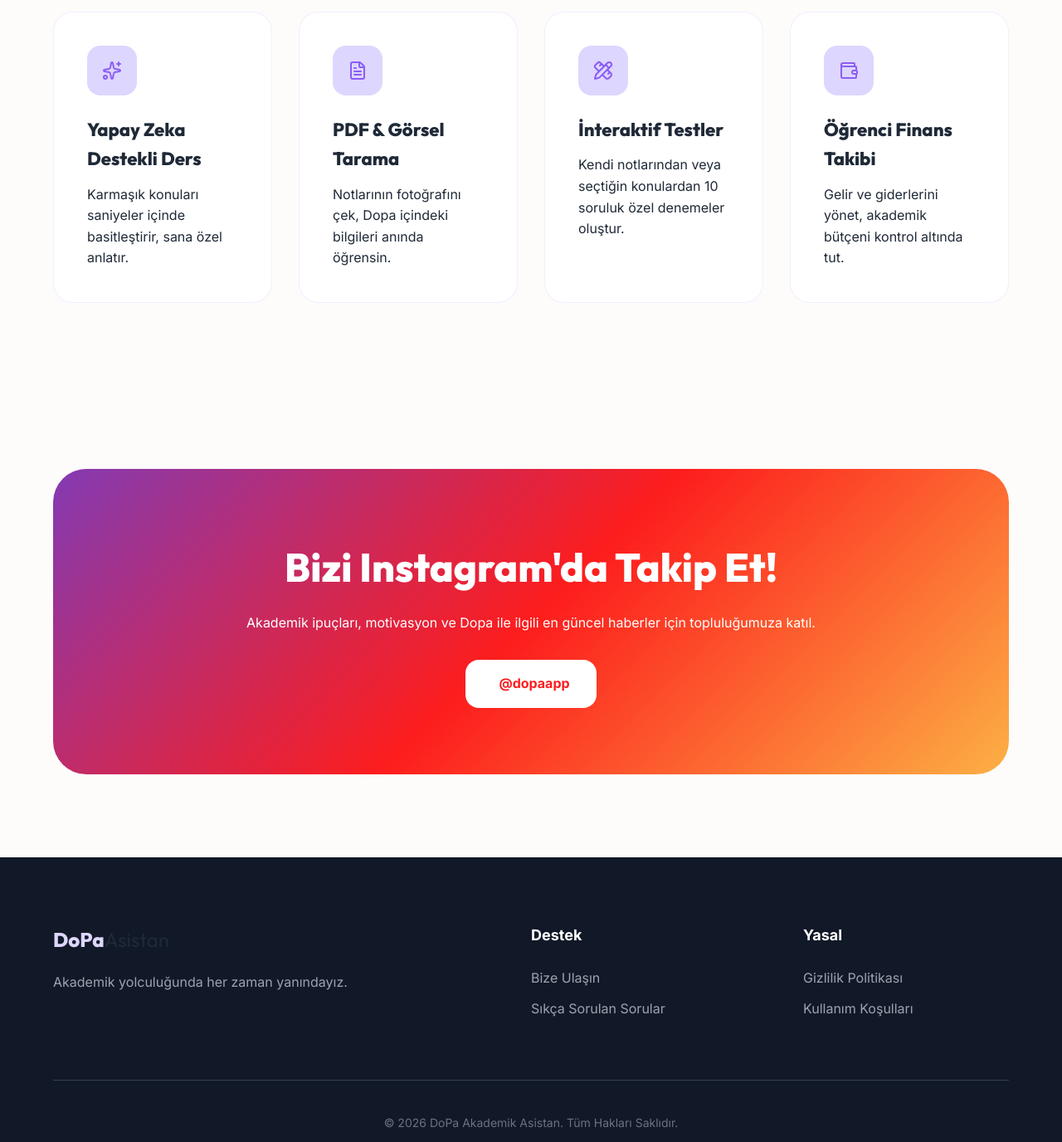
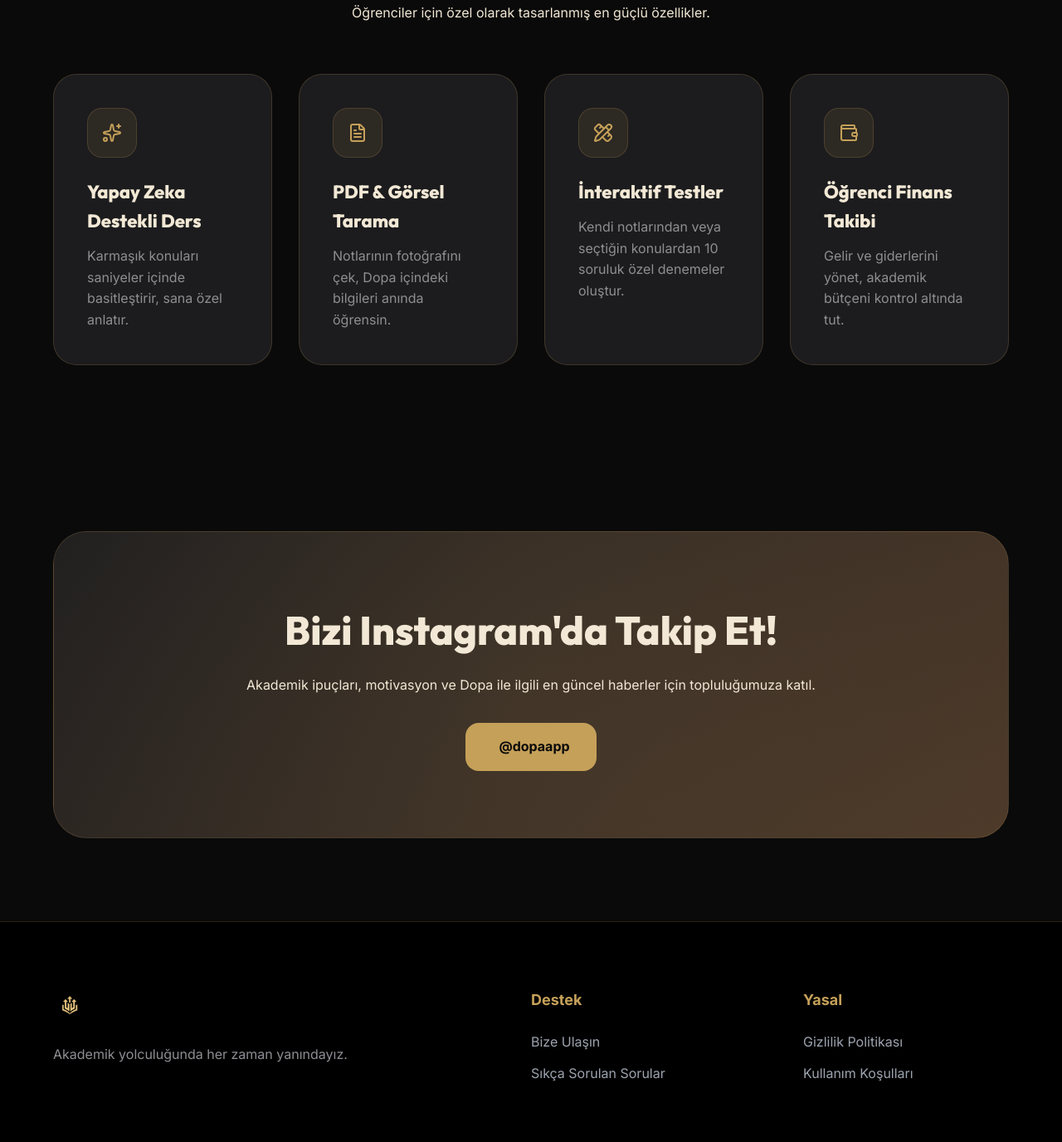
Before and after one commit to korkmazlar691-bot/dopa-website, a website: page index.html in a window 1280 px wide. Shown: the part 959-2335 px from the top of the page at 83% size. Drawn offline with nearby package versions, Linux system fonts and the light colour scheme.

Commit message:
Add files via upload

```diff
--- a/index.html
+++ b/index.html
@@ -11,7 +11,7 @@
 <body>
     <nav>
         <div class="container">
-            <div class="logo">DoPa<span>Asistan</span></div>
+            <div class="logo"><img src="assets/logo.png" alt="Dopa Logo" class="logo-img"></div>
             <ul class="nav-links">
                 <li><a href="#features">Özellikler</a></li>
                 <li><a href="#about">Uygulama Nedir?</a></li>
@@ -34,7 +34,7 @@
             </div>
             <div class="hero-visual">
                 <div class="glass-card">
-                    <img src="assets/hero-bg.png" alt="Dopa AI Visual">
+                    <img src="assets/hero-bg.png" alt="Dopa App Mockup">
                 </div>
             </div>
         </div>
@@ -89,7 +89,7 @@
         <div class="container">
             <div class="footer-grid">
                 <div class="footer-info">
-                    <div class="logo">DoPa<span>Asistan</span></div>
+                    <div class="logo"><img src="assets/logo.png" alt="Dopa Logo" class="logo-img"></div>
                     <p>Akademik yolculuğunda her zaman yanındayız.</p>
                 </div>
                 <div class="footer-links">
--- a/style.css
+++ b/style.css
@@ -1,14 +1,15 @@
 :root {
-    --primary: #8B5CF6;
-    --primary-dark: #6D28D9;
-    --primary-light: #DDD6FE;
-    --secondary: #FDE68A;
-    --background: #FDFCFB;
-    --text: #1F2937;
-    --text-light: #6B7280;
-    --surface: #FFFFFF;
-    --glass: rgba(255, 255, 255, 0.7);
-    --border: rgba(139, 92, 246, 0.1);
+    --primary: #C5A059; /* Gold */
+    --primary-dark: #A07F45;
+    --primary-light: #E1C99B;
+    --secondary: #4A3728; /* Brown */
+    --background: #0A0A0A; /* Black */
+    --surface: #1C1C1E; /* Dark Gray */
+    --cream: #F2E8D5;
+    --text: #F2E8D5;
+    --text-light: #8E8E93;
+    --glass: rgba(28, 28, 30, 0.8);
+    --border: rgba(197, 160, 89, 0.2);
 }
 
 * {
@@ -38,13 +39,13 @@ h1, h2, h3, .logo {
 
 /* Navigation */
 nav {
-    padding: 24px 0;
+    padding: 20px 0;
     position: fixed;
     width: 100%;
     top: 0;
     z-index: 1000;
     background: var(--glass);
-    backdrop-filter: blur(12px);
+    backdrop-filter: blur(20px);
     border-bottom: 1px solid var(--border);
 }
 
@@ -54,14 +55,9 @@ nav .container {
     align-items: center;
 }
 
-.logo {
-    font-size: 24px;
-    color: var(--primary);
-}
-
-.logo span {
-    color: var(--text);
-    font-weight: 400;
+.logo-img {
+    height: 40px;
+    object-fit: contain;
 }
 
 .nav-links {
@@ -73,7 +69,7 @@ nav .container {
 
 .nav-links a {
     text-decoration: none;
-    color: var(--text);
+    color: var(--cream);
     font-weight: 600;
     font-size: 15px;
     transition: color 0.3s;
@@ -91,14 +87,14 @@ nav .container {
 
 /* Hero Section */
 .hero {
-    padding: 160px 0 100px;
-    background: radial-gradient(circle at top right, var(--primary-light), transparent 40%),
-                radial-gradient(circle at bottom left, #FFF4E6, transparent 40%);
+    padding: 180px 0 100px;
+    background: radial-gradient(circle at top right, #4A372855, transparent 50%),
+                radial-gradient(circle at bottom left, #C5A05922, transparent 50%);
 }
 
 .hero .container {
     display: grid;
-    grid-template-columns: 1.2fr 0.8fr;
+    grid-template-columns: 1.1fr 0.9fr;
     gap: 60px;
     align-items: center;
 }
@@ -106,8 +102,9 @@ nav .container {
 .badge {
     display: inline-block;
     padding: 8px 16px;
-    background: var(--primary-light);
-    color: var(--primary-dark);
+    background: rgba(197, 160, 89, 0.15);
+    color: var(--primary);
+    border: 1px solid var(--border);
     border-radius: 100px;
     font-size: 13px;
     font-weight: 700;
@@ -115,10 +112,11 @@ nav .container {
 }
 
 .hero h1 {
-    font-size: 64px;
-    line-height: 1.1;
+    font-size: 72px;
+    line-height: 1.05;
     margin-bottom: 24px;
-    letter-spacing: -2px;
+    letter-spacing: -2.5px;
+    color: var(--cream);
 }
 
 .hero h1 span {
@@ -207,30 +205,38 @@ nav .container {
 .feature-card {
     background: var(--surface);
     padding: 40px;
-    border-radius: 24px;
+    border-radius: 28px;
     border: 1px solid var(--border);
-    transition: transform 0.3s;
+    transition: all 0.3s cubic-bezier(0.4, 0, 0.2, 1);
 }
 
 .feature-card:hover {
-    transform: translateY(-10px);
+    transform: translateY(-12px);
+    border-color: var(--primary);
+    box-shadow: 0 20px 40px rgba(0,0,0,0.4);
 }
 
 .icon-box {
     width: 60px;
     height: 60px;
-    background: var(--primary-light);
+    background: rgba(197, 160, 89, 0.1);
     color: var(--primary);
-    border-radius: 16px;
+    border-radius: 18px;
     display: flex;
     align-items: center;
     justify-content: center;
     margin-bottom: 24px;
+    border: 1px solid var(--border);
 }
 
 .feature-card h3 {
     font-size: 22px;
     margin-bottom: 12px;
+    color: var(--cream);
+}
+
+.feature-card p {
+    color: var(--text-light);
 }
 
 /* Instagram Section */
@@ -239,11 +245,29 @@ nav .container {
 }
 
 .insta-card {
-    background: linear-gradient(135deg, #833ab4, #fd1d1d, #fcb045);
+    background: linear-gradient(135deg, #1C1C1E 0%, #4A3728 100%);
     border-radius: 40px;
     padding: 80px;
     text-align: center;
-    color: white;
+    color: var(--cream);
+    border: 1px solid var(--border);
+    position: relative;
+    overflow: hidden;
+}
+
+.insta-card::before {
+    content: '';
+    position: absolute;
+    top: -50%;
+    left: -50%;
+    width: 200%;
+    height: 200%;
+    background: radial-gradient(circle, rgba(197, 160, 89, 0.1) 0%, transparent 70%);
+}
+
+.insta-content {
+    position: relative;
+    z-index: 1;
 }
 
 .insta-content h2 {
@@ -252,16 +276,17 @@ nav .container {
 }
 
 .btn-insta {
-    background: white;
-    color: #fd1d1d;
+    background: var(--primary);
+    color: var(--background);
     margin-top: 32px;
 }
 
 /* Contact / Footer */
 .contact {
     padding: 80px 0 40px;
-    background: #111827;
-    color: white;
+    background: #000000;
+    color: var(--cream);
+    border-top: 1px solid var(--border);
 }
 
 .footer-grid {
@@ -271,18 +296,15 @@ nav .container {
     margin-bottom: 60px;
 }
 
-.footer-info .logo {
-    color: var(--primary-light);
-    margin-bottom: 20px;
-}
-
 .footer-info p {
-    color: #9CA3AF;
+    color: var(--text-light);
+    margin-top: 20px;
 }
 
 .footer-grid h4 {
     margin-bottom: 24px;
     font-size: 18px;
+    color: var(--primary);
 }
 
 .footer-grid ul {
```
Also changed, not shown: assets/hero-bg.png, assets/logo.png (added).
